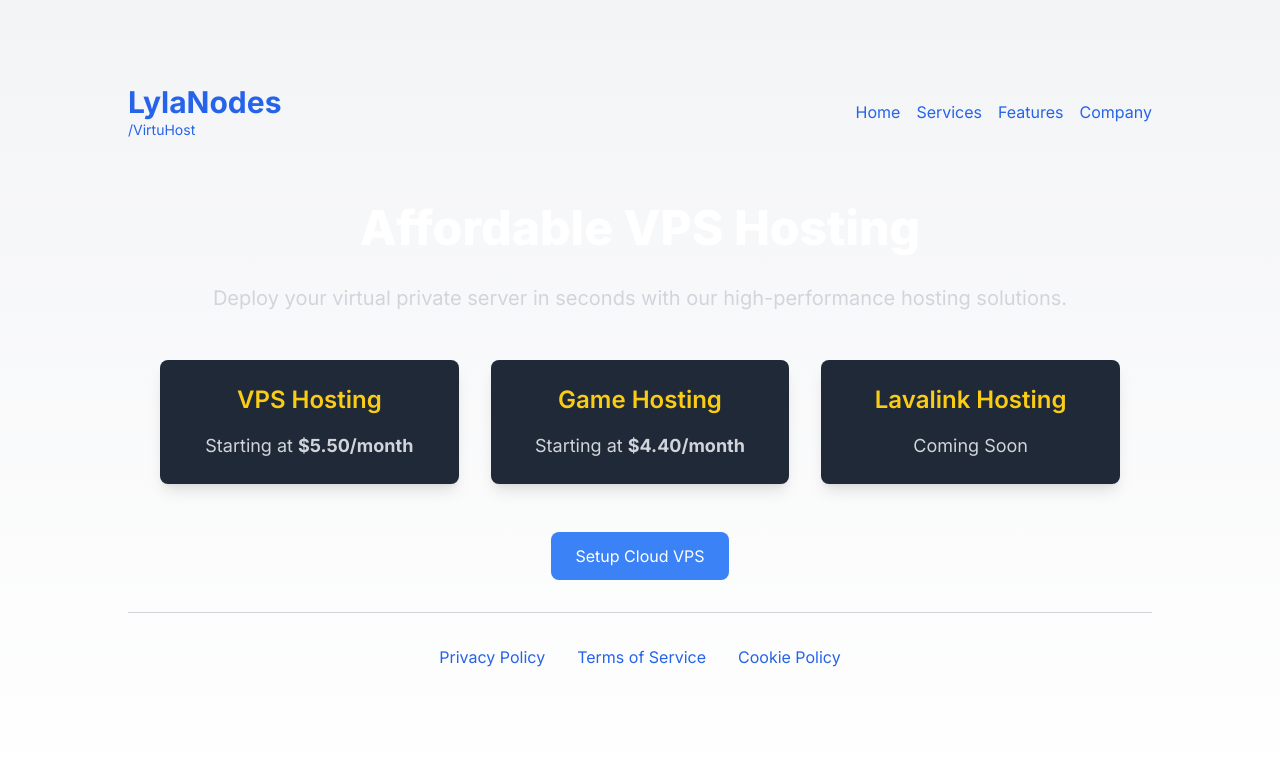
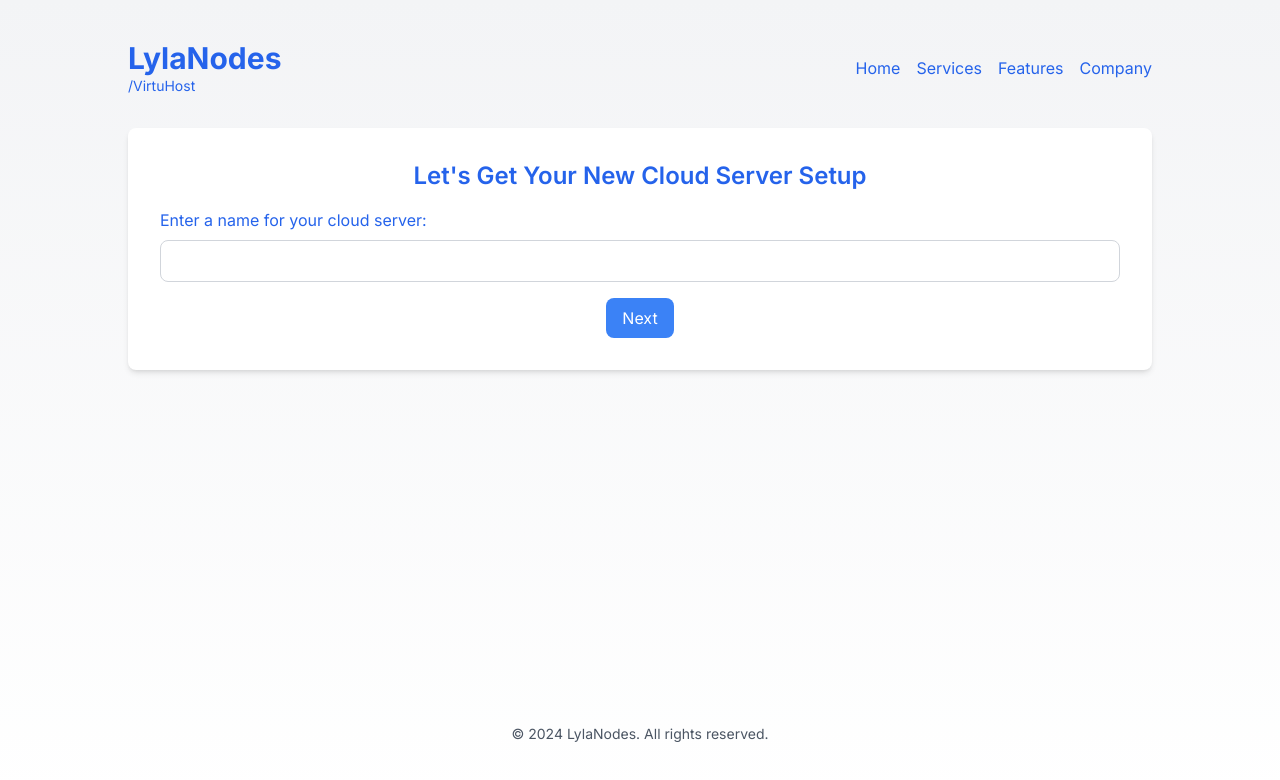
Before and after one commit to vekalmao/vpswebsite, a Next.js app: page / in a window 1280 px wide. Shown: the top 780 px of the page. Built offline with nearby package versions, Linux system fonts and the light colour scheme.

Commit message:
Update page.tsx

```diff
--- a/app/page.tsx
+++ b/app/page.tsx
@@ -1,28 +1,29 @@
 "use client";
+
 
 import React, { useState } from 'react';
 import Image from 'next/image';
 
-type LocationType = string; // Define a type for location if needed
+type LocationType = 'Ashburn Virginia' | 'Frankfurt - Germany';
 
 const Home = () => {
   const [step, setStep] = useState<number>(1);
   const [serverName, setServerName] = useState<string>('');
-  const [selectedLocation, setSelectedLocation] = useState<LocationType>(''); // Set the type for selectedLocation
+  const [selectedLocation, setSelectedLocation] = useState<LocationType>('');
   const [selectedCpuType, setSelectedCpuType] = useState<string>('');
-  const [selectedPlan, setSelectedPlan] = useState<any>(''); // Adjust the type as per your plan object
+  const [selectedPlan, setSelectedPlan] = useState<any>('');
   const [vpsCreated, setVpsCreated] = useState<boolean>(false);
   const [ipv4Address, setIpv4Address] = useState<string>('');
 
-  const [showSetupProcess, setShowSetupProcess] = useState<boolean>(false); // State to control the visibility of setup process
+  const [showSetupProcess, setShowSetupProcess] = useState<boolean>(false);
 
   const handleSaveServerName = () => {
     setStep(2);
   };
 
-  const handleSelectLocation = (location: LocationType) => { // Explicitly define the type for location
+  const handleSelectLocation = (location: LocationType) => {
     setSelectedLocation(location);
-    setStep(3); // Move to the next step after selecting location
+    setStep(3);
   };
 
   const handleSelectCpuType = (cpuType: string) => {
@@ -30,7 +31,7 @@ const Home = () => {
     setStep(4);
   };
 
-  const handleSelectPlan = (plan: any) => { // Adjust the type as per your plan object
+  const handleSelectPlan = (plan: any) => {
     setSelectedPlan(plan);
     setStep(5);
   };
@@ -43,28 +44,23 @@ const Home = () => {
   };
 
   const handleSetupCloudVPS = () => {
-    setShowSetupProcess(true); // Show setup process when button is clicked
+    setShowSetupProcess(true);
   };
 
   const handleCreateCloudVPS = () => {
-    setStep(1); // Reset to the first step
-    setVpsCreated(false); // Reset VPS creation status
-    setServerName(''); // Reset server name
-    setSelectedLocation(''); // Reset selected location
-    setSelectedCpuType(''); // Reset selected CPU type
-    setSelectedPlan(''); // Reset selected plan
-    setShowSetupProcess(false); // Hide setup process when button is clicked
+    setStep(1);
+    setVpsCreated(false);
+    setServerName('');
+    setSelectedLocation('');
+    setSelectedCpuType('');
+    setSelectedPlan('');
+    setShowSetupProcess(false);
   };
 
   const generateRandomIpv4 = () => {
     const ipOctet = () => Math.floor(Math.random() * 256);
     return `${ipOctet()}.${ipOctet()}.${ipOctet()}.${ipOctet()}`;
   };
-
-  const additionalLocations: string[] = [
-    'Frankfurt - Germany',
-    'Ashburn Virginia'
-  ];
 
   const sharedPlans = [
     { name: 'CX-01', description: 'Cheap for small projects', specifications: '1GB of RAM, 1 Core, 20GB of Storage' },
@@ -101,67 +97,136 @@ const Home = () => {
         </nav>
       </header>
 
-      {!showSetupProcess && (
-        <section className="w-full max-w-5xl p-8 text-center">
-          <h2 className="text-5xl font-extrabold mb-8 text-white">Affordable VPS Hosting</h2>
-          <p className="text-xl text-gray-300 mb-12">Deploy your virtual private server in seconds with our high-performance hosting solutions.</p>
-          <div className="grid grid-cols-1 md:grid-cols-3 gap-8 mb-12">
-            <div className="bg-gray-800 rounded-lg p-6 text-center shadow-lg">
-              <h3 className="text-2xl font-semibold mb-4 text-yellow-400">VPS Hosting</h3>
-              <p className="text-lg text-gray-300">Starting at <span className="font-bold">$5.50/month</span></p>
-            </div>
-            <div className="bg-gray-800 rounded-lg p-6 text-center shadow-lg">
-              <h3 className="text-2xl font-semibold mb-4 text-yellow-400">Game Hosting</h3>
-              <p className="text-lg text-gray-300">Starting at <span className="font-bold">$4.40/month</span></p>
-            </div>
-            <div className="bg-gray-800 rounded-lg p-6 text-center shadow-lg">
-              <h3 className="text-2xl font-semibold mb-4 text-yellow-400">Lavalink Hosting</h3>
-              <p className="text-lg text-gray-300">Coming Soon</p>
-            </div>
+      {step === 1 && (
+        <section className="w-full max-w-5xl bg-white rounded-lg p-8 shadow-md mb-8 text-center">
+          <h2 className="text-2xl font-semibold mb-4 text-blue-600">Let's Get Your New Cloud Server Setup</h2>
+          <div className="mb-4">
+            <label className="block text-left mb-2 text-blue-600">Enter a name for your cloud server:</label>
+            <input
+              type="text"
+              className="border border-gray-300 rounded-lg px-3 py-2 w-full text-blue-600"
+              value={serverName}
+              onChange={(e) => setServerName(e.target.value)}
+            />
           </div>
           <button
-            className="bg-blue-500 text-white px-6 py-3 rounded-lg hover:bg-blue-600 transition duration-300"
-            onClick={handleSetupCloudVPS}
+            className="bg-blue-500 text-white px-4 py-2 rounded-lg hover:bg-blue-600 transition duration-300"
+            onClick={handleSaveServerName}
           >
-            Setup Cloud VPS
+            Next
           </button>
         </section>
       )}
 
-      {showSetupProcess && (
-        <section className="w-full max-w-5xl p-8 text-center">
-          {step === 3 && (
-            <>
-              <h2 className="text-3xl font-semibold mb-4">Setup Your Cloud VPS</h2>
-              <p className="text-gray-600 mb-8">Select a location for your Cloud VPS:</p>
-              <div className="grid grid-cols-1 md:grid-cols-2 lg:grid-cols-4 gap-8 mb-8">
-                {additionalLocations.map((location) => (
-                  <div key={location} onClick={() => handleSelectLocation(location)} className="cursor-pointer">
-                    <Image src="https://media.earlyexperts.net/wp-content/uploads/2018/12/displaying-american-flag.jpg" alt={location} width={300} height={200} className="h-24 mb-2" />
-                    <p className="text-gray-600">{location}</p>
-                  </div>
-                ))}
-              </div>
-            </>
-          )}
+      {step === 2 && (
+        <section className="w-full max-w-5xl bg-white rounded-lg p-8 shadow-md mb-8 text-center">
+          <h2 className="text-2xl font-semibold mb-4 text-blue-600">Select Your Location</h2>
+          <div className="flex justify-center space-x-8 mb-8">
+            <div onClick={() => handleSelectLocation('Ashburn Virginia')} className="cursor-pointer">
+              <Image src="/ashburn-virginia.jpg" alt="Ashburn Virginia" width={300} height={200} className="h-24 mb-2 rounded-lg" />
+              <p className="text-gray-600">Ashburn Virginia</p>
+            </div>
+            <div onClick={() => handleSelectLocation('Frankfurt - Germany')} className="cursor-pointer">
+              <Image src="/frankfurt-germany.jpg" alt="Frankfurt - Germany" width={300} height={200} className="h-24 mb-2 rounded-lg" />
+              <p className="text-gray-600">Frankfurt - Germany</p>
+            </div>
+          </div>
+        </section>
+      )}
 
-          {/* Add more steps as needed */}
+      {step === 3 && (
+        <section className="w-full max-w-5xl bg-white rounded-lg p-8 shadow-md mb-8 text-center">
+          <h2 className="text-2xl font-semibold mb-4 text-blue-600">Choose Your CPU Type</h2>
+          <div className="flex justify-center space-x-8 mb-8">
+            <button
+              className="bg-blue-500 text-white px-4 py-2 rounded-lg hover:bg-blue-600 transition duration-300"
+              onClick={() => handleSelectCpuType('Shared')}
+            >
+              Shared CPU
+            </button>
+            <button
+              className="bg-blue-500 text-white px-4 py-2 rounded-lg hover:bg-blue-600 transition duration-300"
+              onClick={() => handleSelectCpuType('Dedicated')}
+            >
+              Dedicated CPU
+            </button>
+          </div>
+        </section>
+      )}
 
+      {step === 4 && (
+        <section className="w-full max-w-5xl bg-white rounded-lg p-8 shadow-md mb-8 text-center">
+          <h2 className="text-2xl font-semibold mb-4 text-blue-600">Choose Your Plan</h2>
+          <div className="flex justify-center space-x-8 mb-8">
+            {selectedCpuType === 'Shared' ? (
+              sharedPlans.map((plan) => (
+                <div key={plan.name} className="text-left">
+                  <h3 className="text-lg font-semibold mb-2">{plan.name}</h3>
+                  <p className="text-gray-600">{plan.description}</p>
+                  <p className="text-sm text-gray-500">{plan.specifications}</p>
+                  <button
+                    className="bg-blue-500 text-white px-4 py-2 rounded-lg hover:bg-blue-600 mt-4 transition duration-300"
+                    onClick={() => handleSelectPlan(plan)}
+                  >
+                    Select Plan
+                  </button>
+                </div>
+              ))
+            ) : (
+              dedicatedPlans.map((plan) => (
+                <div key={plan.name} className="text-left">
+                  <h3 className="text-lg font-semibold mb-2">{plan.name}</h3>
+                  <p className="text-gray-600">{plan.description}</p>
+                  <p className="text-sm text-gray-500">{plan.specifications}</p>
+                  <button
+                    className="bg-blue-500 text-white px-4 py-2 rounded-lg hover:bg-blue-600 mt-4 transition duration-300"
+                    onClick={() => handleSelectPlan(plan)}
+                  >
+                    Select Plan
+                  </button>
+                </div>
+              ))
+            )}
+          </div>
+        </section>
+      )}
+
+      {step === 5 && (
+        <section className="w-full max-w-5xl bg-white rounded-lg p-8 shadow-md mb-8 text-center">
+          <h2 className="text-2xl font-semibold mb-4 text-blue-600">Review and Submit</h2>
+          <div className="text-left mb-8">
+            <p className="text-lg font-semibold">Server Name: {serverName}</p>
+            <p className="text-lg font-semibold">Location: {selectedLocation}</p>
+            <p className="text-lg font-semibold">CPU Type: {selectedCpuType}</p>
+            <p className="text-lg font-semibold">Plan: {selectedPlan.name}</p>
+            <p className="text-gray-600">{selectedPlan.description}</p>
+            <p className="text-sm text-gray-500">{selectedPlan.specifications}</p>
+          </div>
           <button
-            className="bg-blue-500 text-white px-6 py-3 rounded-lg hover:bg-blue-600 transition duration-300"
-            onClick={handleCreateCloudVPS}
+            className="bg-blue-500 text-white px-4 py-2 rounded-lg hover:bg-blue-600 transition duration-300"
+            onClick={handleSubmit}
           >
-            Cancel Setup
+            Create Cloud VPS
           </button>
         </section>
       )}
 
-      <footer className="w-full max-w-5xl border-t border-gray-300 pt-8 pb-4 text-center">
-        <ul className="flex justify-center space-x-8 mb-8">
-          <li><a href="#" className="text-blue-600 hover:text-purple-900">Privacy Policy</a></li>
-          <li><a href="#" className="text-blue-600 hover:text-purple-900">Terms of Service</a></li>
-          <li><a href="#" className="text-blue-600 hover:text-purple-900">Cookie Policy</a></li>
-        </ul>
+      {step === 6 && (
+        <section className="w-full max-w-5xl bg-white rounded-lg p-8 shadow-md mb-8 text-center">
+          <h2 className="text-2xl font-semibold mb-4 text-blue-600">Cloud VPS Created</h2>
+          <p className="text-lg mb-4">Your Cloud VPS has been successfully created!</p>
+          <p className="text-lg mb-4">IPv4 Address: {ipv4Address}</p>
+          <button
+            className="bg-blue-500 text-white px-4 py-2 rounded-lg hover:bg-blue-600 transition duration-300"
+            onClick={handleCreateCloudVPS}
+          >
+            Create Another Cloud VPS
+          </button>
+        </section>
+      )}
+
+      <footer className="w-full max-w-5xl flex items-center justify-center mt-auto pt-8 pb-4">
+        <p className="text-gray-600 text-sm">© 2024 LylaNodes. All rights reserved.</p>
       </footer>
     </main>
   );
```
